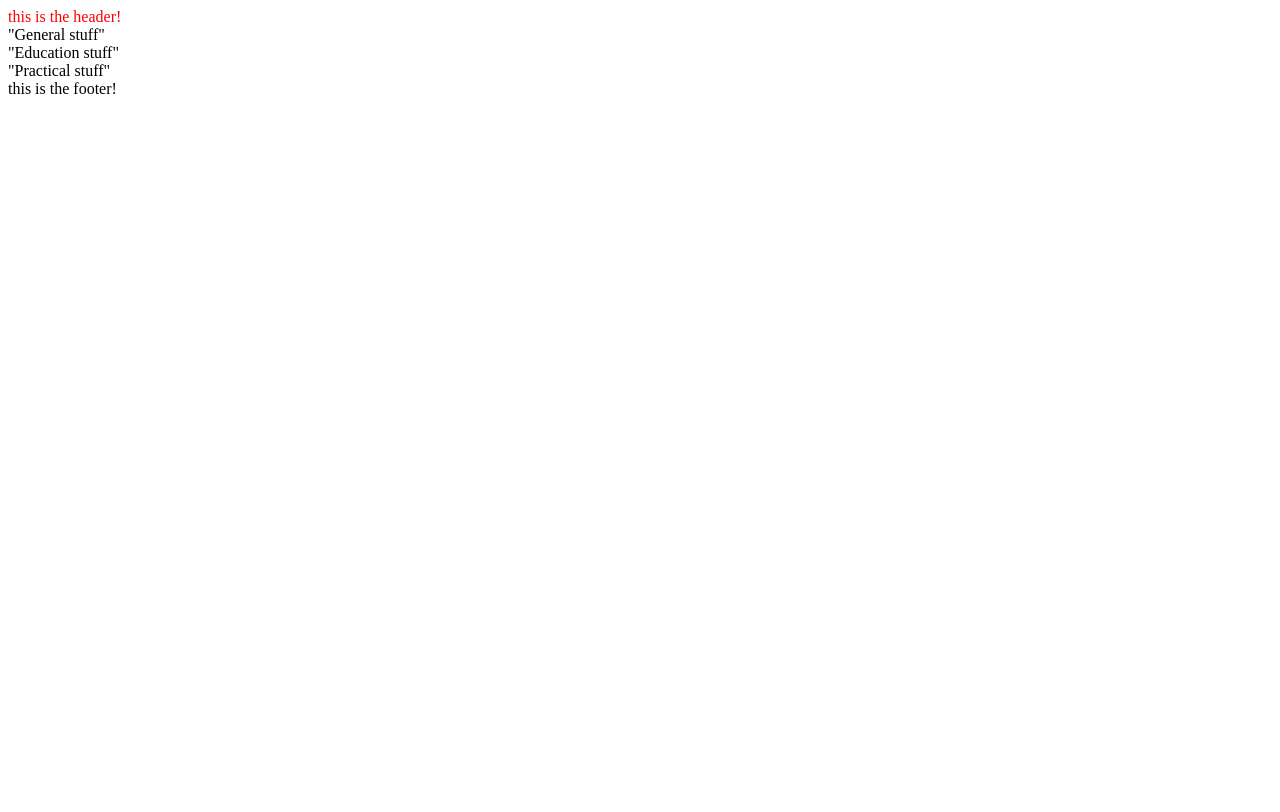
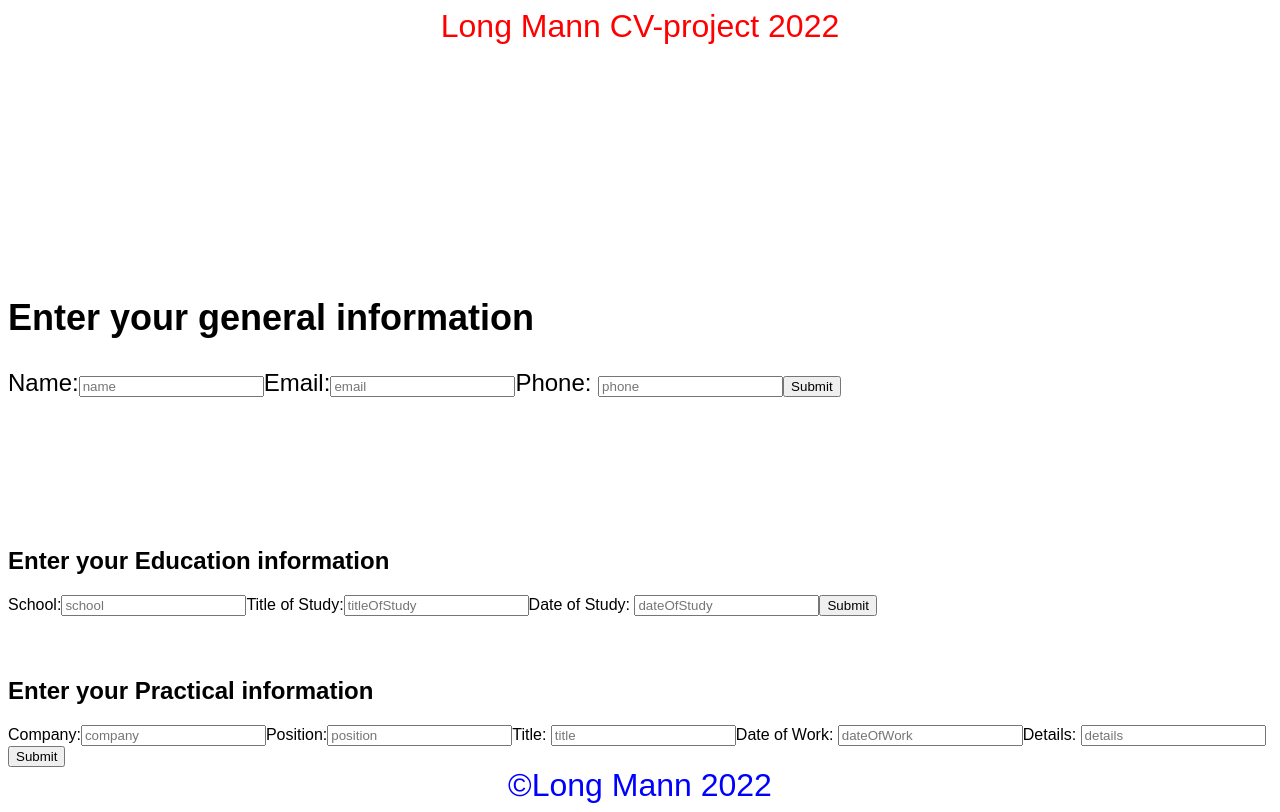
Before and after one commit to Longmann94/cv-project, a React (Create React App) app: page / in a window 1280 px wide. Built offline with nearby package versions, Linux system fonts and the light colour scheme.

Commit message:
add input and submit, components print propsArr as li elements

```diff
--- a/package.json
+++ b/package.json
@@ -6,9 +6,11 @@
     "@testing-library/jest-dom": "^5.16.5",
     "@testing-library/react": "^13.4.0",
     "@testing-library/user-event": "^13.5.0",
+    "formik": "^2.2.9",
     "react": "^18.2.0",
     "react-dom": "^18.2.0",
     "react-scripts": "5.0.1",
+    "uniqid": "^5.4.0",
     "web-vitals": "^2.1.4"
   },
   "scripts": {
--- a/src/App.js
+++ b/src/App.js
@@ -6,20 +6,202 @@ import Practical from './components/Practical';
 import Header from './components/Header';
 import Footer from './components/Footer';
 import './styles/styles.css';
+import uniqid from 'uniqid';
+import { Formik, Field, Form } from 'formik';
 
 
 class App extends React.Component{
   constructor() {
     super();
+
+    this.state = {
+      generalArr: [],
+      generalInfo: {
+        id: uniqid(),
+        name: '',
+        email: '',
+        phone: '',
+      },
+
+      educationArr: [],
+      educationInfo: {
+        id: uniqid(),
+        school: '',
+        titleOfStudy: '',
+        dateOfStudy: '',
+      },
+
+      practicalArr: [],
+      practicalInfo: {
+        id: uniqid(),
+        company: '',
+        position: '',
+        title: '',
+        dateOfWork: '',
+        details: '',
+      },
+    }
+
+   this.handleInputChangeGeneralInfo = this.handleInputChangeGeneralInfo.bind(this);
+   this.handleSubmitGeneralInfo = this.handleSubmitGeneralInfo.bind(this);
+
+   this.handleInputChangeEducationInfo = this.handleInputChangeEducationInfo.bind(this);
+   this.handleSubmitEducationInfo = this.handleSubmitEducationInfo.bind(this);
+
+   this.handleInputChangePracticalInfo = this.handleInputChangePracticalInfo.bind(this);
+   this.handleSubmitPracticalInfo = this.handleSubmitPracticalInfo.bind(this);
   };
 
+  handleInputChangeGeneralInfo(values){
+    this.setState({
+      generalInfo: {
+        id: uniqid(),
+        name: values.name,
+        email: values.email,
+        phone: values.phone,
+      },
+    });
+  }
+
+  handleSubmitGeneralInfo(){
+     this.setState({
+       generalArr: this.state.generalArr.concat(this.state.generalInfo),
+     });
+  }
+
+  handleInputChangeEducationInfo(values){
+    this.setState({
+      educationInfo: {
+        id: uniqid(),
+        school: values.school,
+        titleOfStudy: values.titleOfStudy,
+        dateOfStudy: values.dateOfStudy,
+      },
+    });
+  }
+
+  handleSubmitEducationInfo(){
+     this.setState({
+       educationArr: this.state.educationArr.concat(this.state.educationInfo),
+     });
+  }
+
+  handleInputChangePracticalInfo(values){
+    this.setState({
+      practicalInfo: {
+        id: uniqid(),
+        company: values.company,
+        position: values.position,
+        title: values.title,
+        dateOfWork: values.dateOfWork,
+        details: values.details,
+      },
+    });
+  }
+
+  handleSubmitPracticalInfo(){
+     this.setState({
+       practicalArr: this.state.practicalArr.concat(this.state.practicalInfo),
+     });
+  }
+
+
   render(){
+
+    const { generalArr, generalInfo, educationArr, educationInfo, practicalArr, practicalInfo } = this.state;
+
     return (
-        <div>
+        <div className="main-container">
           <Header />
-          <General />
-          <Education />
-          <Practical />
+          <General className="general-section" generalArr={generalArr}/>
+        <div className="general-form">
+          <h2>Enter your general information</h2>
+              <Formik
+              initialValues={{
+                name: '',
+                email: '',
+                phone: '',
+              }}
+              onSubmit={async (values) => {
+                await this.handleInputChangeGeneralInfo(values);
+                this.handleSubmitGeneralInfo();
+              }}
+              >
+              <Form>
+               <label htmlFor="name">Name:</label>
+               <Field id="name" name="name" placeholder="name" />
+
+               <label htmlFor="email">Email:</label>
+               <Field id="email" name="email" placeholder="email" />
+
+                <label htmlFor="phone">Phone: </label>
+                <Field id="phone" name="phone" placeholder="phone" />
+                <button type="submit"> Submit</button>
+               </Form>
+               </Formik>
+          </div>
+          <Education className="education-section" educationArr={educationArr}/>
+          <div className="education-form">
+            <h2>Enter your Education information</h2>
+                <Formik
+                initialValues={{
+                  school: '',
+                  titleOfStudy: '',
+                  dateOfStudy: '',
+                }}
+                onSubmit={async (values) => {
+                  await this.handleInputChangeEducationInfo(values);
+                  this.handleSubmitEducationInfo();
+                }}
+                >
+                <Form>
+                 <label htmlFor="school">School:</label>
+                 <Field id="school" name="school" placeholder="school" />
+
+                 <label htmlFor="titleOfStudy">Title of Study:</label>
+                 <Field id="titleOfStudy" name="titleOfStudy" placeholder="titleOfStudy" />
+
+                  <label htmlFor="dateOfStudy">Date of Study: </label>
+                  <Field id="dateOfStudy" name="dateOfStudy" placeholder="dateOfStudy" />
+                  <button type="submit"> Submit</button>
+                 </Form>
+                 </Formik>
+            </div>
+          <Practical className="practical-section" practicalArr={practicalArr}/>
+          <div className="practical-form">
+            <h2>Enter your Practical information</h2>
+                <Formik
+                initialValues={{
+                  company: '',
+                  position: '',
+                  title: '',
+                  dateOfWork: '',
+                  details: '',
+                }}
+                onSubmit={async (values) => {
+                  await this.handleInputChangePracticalInfo(values);
+                  this.handleSubmitPracticalInfo();
+                }}
+                >
+                <Form>
+                 <label htmlFor="company">Company:</label>
+                 <Field id="company" name="company" placeholder="company" />
+
+                 <label htmlFor="position">Position:</label>
+                 <Field id="position" name="position" placeholder="position" />
+
+                 <label htmlFor="title">Title: </label>
+                 <Field id="title" name="title" placeholder="title" />
+
+                  <label htmlFor="dateOfWork">Date of Work: </label>
+                  <Field id="dateOfWork" name="dateOfWork" placeholder="dateOfWork" />
+
+                  <label htmlFor="details">Details: </label>
+                  <Field id="details" name="details" placeholder="details" />
+                  <button type="submit"> Submit</button>
+                 </Form>
+                 </Formik>
+            </div>
           <Footer />
         </div>
     );
--- a/src/components/Education.js
+++ b/src/components/Education.js
@@ -6,9 +6,18 @@ class Education extends React.Component {
   }
 
   render() {
+    const educationArr = this.props.educationArr;
+    const listItems = educationArr.map((item) =>
+      <div className="education-content" key={item.id}>
+      <li> {item.school} </li>
+      <li> {item.titleOfStudy} </li>
+      <li> {item.dateOfStudy} </li>
+      </div>
+  );
+
     return (
       <div>
-      "Education stuff"
+        {listItems}
       </div>
     );
   }
--- a/src/components/Footer.js
+++ b/src/components/Footer.js
@@ -8,7 +8,7 @@ class Footer extends React.Component {
   render() {
     return (
       <div className="footer-container">
-           this is the footer!
+           ©Long Mann 2022
       </div>
     );
   }
--- a/src/components/General.js
+++ b/src/components/General.js
@@ -5,10 +5,20 @@ class General extends React.Component {
     super(props);
   }
 
+
   render() {
+    const generalArr = this.props.generalArr;
+    const listItems = generalArr.map((item) =>
+      <div className="general-content" key={item.id}>
+      <li> {item.name} </li>
+      <li> {item.email} </li>
+      <li> {item.phone} </li>
+      </div>
+  );
+
     return (
       <div>
-      "General stuff"
+        {listItems}
       </div>
     );
   }
--- a/src/components/Header.js
+++ b/src/components/Header.js
@@ -8,7 +8,7 @@ class Header extends React.Component {
   render() {
     return (
       <div className="header-container">
-           this is the header!
+      Long Mann CV-project 2022
       </div>
     );
   }
--- a/src/components/Practical.js
+++ b/src/components/Practical.js
@@ -6,9 +6,20 @@ class Practical extends React.Component {
   }
 
   render() {
+    const practicalArr = this.props.practicalArr;
+    const listItems = practicalArr.map((item) =>
+      <div className="practical-content" key={item.id}>
+      <li> {item.company} </li>
+      <li> {item.position} </li>
+      <li> {item.title} </li>
+      <li> {item.dateOfWork} </li>
+      <li> {item.details} </li>
+      </div>
+  );
+
     return (
       <div>
-      "Practical stuff"
+        {listItems}
       </div>
     );
   }
--- a/src/styles/styles.css
+++ b/src/styles/styles.css
@@ -1,3 +1,29 @@
+.main-container{
+  font-family: Arial, Helvetica, sans-serif;
+  display:grid;
+  grid: repeat(5, 1fr) / 1fr;
+}
+
 .header-container{
   color: red;
+  font-size: 2rem;
+  text-align: center;
 }
+
+.footer-container{
+  color: blue;
+  font-size: 2rem;
+  text-align: center;
+}
+
+.general-section{
+  height: 200px;
+}
+
+.general-content {
+  color: blue;
+}
+
+.general-form{
+  font-size: 1.5rem;
+}
```
Also changed, not shown: 1 other file (tests, documents, lock files or other folders).
